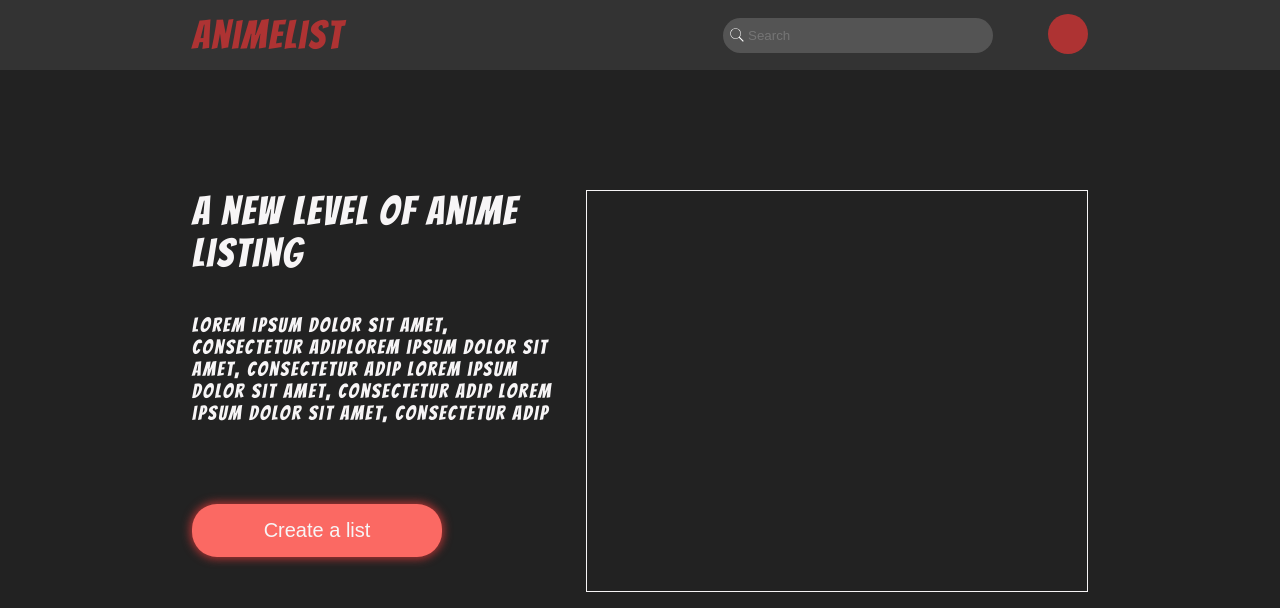
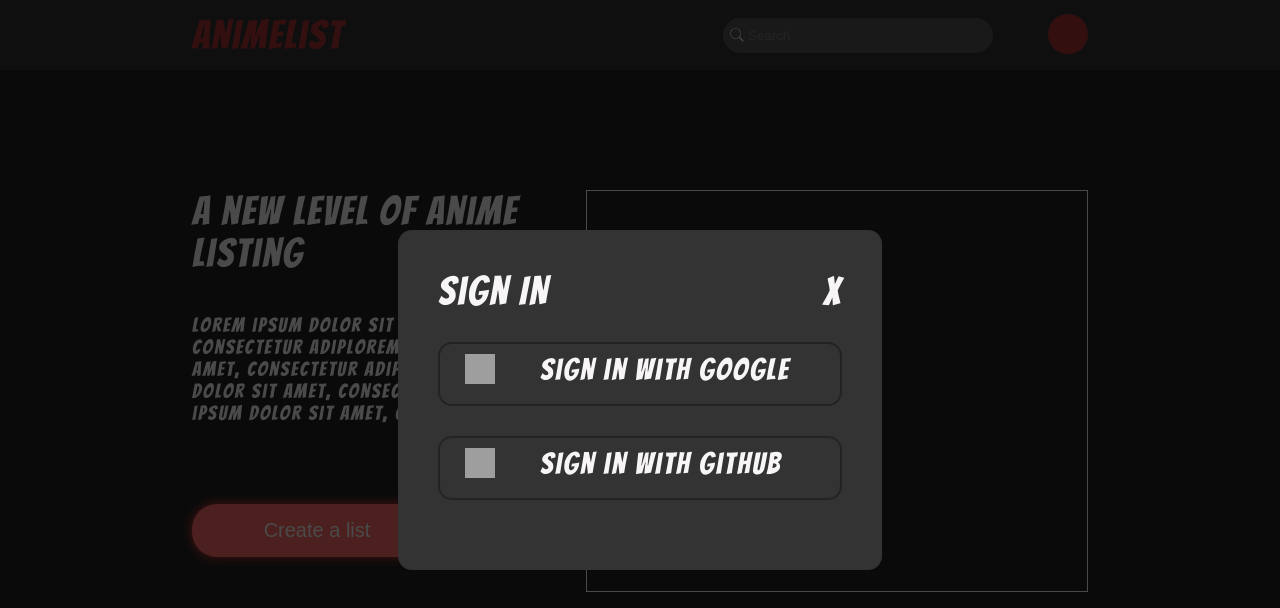
Before and after one commit to ConstIgorIvanov/anime-list, a React (Create React App) app: page / in a window 1280 px wide. Both pictures are taken after a click on the button "Create a list". Shown: the top 608 px of the page. Built offline with nearby package versions, Linux system fonts and the light colour scheme; grey boxes are pictures that could not be loaded.

Commit message:
signin form layout + animation

```diff
--- a/package.json
+++ b/package.json
@@ -11,6 +11,8 @@
     "@types/node": "^16.11.43",
     "@types/react": "^18.0.14",
     "@types/react-dom": "^18.0.5",
+    "ahooks": "^3.5.2",
+    "clsx": "^1.2.0",
     "react": "^18.2.0",
     "react-dom": "^18.2.0",
     "react-router-dom": "^6.3.0",
--- /dev/null
+++ b/src/pages/LoginPage/SignInForm.tsx
@@ -0,0 +1,42 @@
+import React from 'react';
+import { clsx } from 'clsx';
+
+interface SignInProps {
+  visible: boolean;
+  setVisible: React.Dispatch<React.SetStateAction<boolean>>;
+}
+
+const SignInForm: React.FC<SignInProps> = ({ visible, setVisible }) => {
+  return (
+    <div className={clsx('form', !visible && 'hidden')}>
+      <div className={clsx('form__container', visible && 'form__container--visible')}>
+        <div className="form__container__title">
+          <div>Sign IN</div>
+          <div onClick={() => setVisible(false)} style={{ cursor: 'pointer' }}>
+            x
+          </div>
+        </div>
+
+        <div className="form__container__item">
+          <div className="form__container__image">
+            <img
+              alt="google"
+              src="https://upload.wikimedia.org/wikipedia/commons/thumb/5/53/Google_%22G%22_Logo.svg/800px-Google_%22G%22_Logo.svg.png"
+            />
+          </div>
+
+          <span>Sign in with Google</span>
+        </div>
+        <div className="form__container__item">
+          <div className="form__container__image">
+            <img alt="gh" src="https://cdn-icons-png.flaticon.com/512/25/25231.png" />
+          </div>
+
+          <span>Sign in with GitHub</span>
+        </div>
+      </div>
+    </div>
+  );
+};
+
+export default SignInForm;
--- a/src/pages/LoginPage/index.tsx
+++ b/src/pages/LoginPage/index.tsx
@@ -1,6 +1,10 @@
 import React from 'react';
 
+import SignInForm from './SignInForm';
+
 const LoginPage = () => {
+  const [visible, setVisible] = React.useState(false);
+
   return (
     <div className="login">
       <div className="login__left">
@@ -9,11 +13,14 @@ const LoginPage = () => {
           Lorem ipsum dolor sit amet, consectetur adipLorem ipsum dolor sit amet, consectetur adip
           Lorem ipsum dolor sit amet, consectetur adip Lorem ipsum dolor sit amet, consectetur adip
         </div>
-        <button className="button">Create a list</button>
+        <button onClick={() => setVisible(true)} className="button">
+          Create a list
+        </button>
       </div>
       <div className="login__right">
         <div className="login__right__image"></div>
       </div>
+      <SignInForm visible={visible} setVisible={setVisible} />
     </div>
   );
 };
--- a/src/scss/app.scss
+++ b/src/scss/app.scss
@@ -14,3 +14,8 @@ body {
   height: 100%;
   margin: 0 auto;
 }
+
+.hidden {
+  opacity: 0;
+  visibility: hidden;
+}
--- a/src/scss/components/_app.scss
+++ b/src/scss/components/_app.scss
@@ -2,3 +2,4 @@
 @import './input';
 @import './button';
 @import './login';
+@import './form';
--- a/src/scss/components/_button.scss
+++ b/src/scss/components/_button.scss
@@ -8,7 +8,7 @@
   border-radius: 25px;
   box-shadow: 0px 0px 8px 2px $red;
   transition: $duration;
-
+  cursor: pointer;
   &:hover {
     background-color: $red;
   }
--- /dev/null
+++ b/src/scss/components/_form.scss
@@ -0,0 +1,58 @@
+.form {
+  position: absolute;
+  left: 0;
+  top: 0;
+  width: 100%;
+  height: 100%;
+  backdrop-filter: brightness(30%);
+  display: flex;
+  justify-content: center;
+  align-items: center;
+  transition: $slowly-duration;
+
+  &__container {
+    background-color: $gray-background;
+    padding: 40px;
+    border-radius: 14px;
+
+    transform: scale(0);
+    transition: $slowly-duration;
+
+    &--visible {
+      transform: scale(1);
+    }
+    &__title {
+      font-size: $font-super;
+      margin-bottom: 30px;
+      display: flex;
+      justify-content: space-between;
+    }
+
+    &__item {
+      cursor: pointer;
+      display: flex;
+      width: 350px;
+      height: 40px;
+      margin-bottom: 30px;
+      border: 2px solid $black;
+      border-radius: 14px;
+      padding: 10px 25px;
+    }
+
+    &__image {
+      width: 60px;
+      height: 60px;
+      border-radius: 50%;
+
+      & img {
+        width: 30px;
+        height: 30px;
+      }
+    }
+
+    & span {
+      margin-left: 15px;
+      font-size: $font-standart;
+    }
+  }
+}
--- a/src/scss/components/_header.scss
+++ b/src/scss/components/_header.scss
@@ -5,7 +5,6 @@
   display: flex;
   align-items: center;
   margin-bottom: 120px;
-
   &--wrapper {
     width: 70%;
     margin: 0 auto;
```
Also changed, not shown: 1 other file (tests, documents, lock files or other folders).
